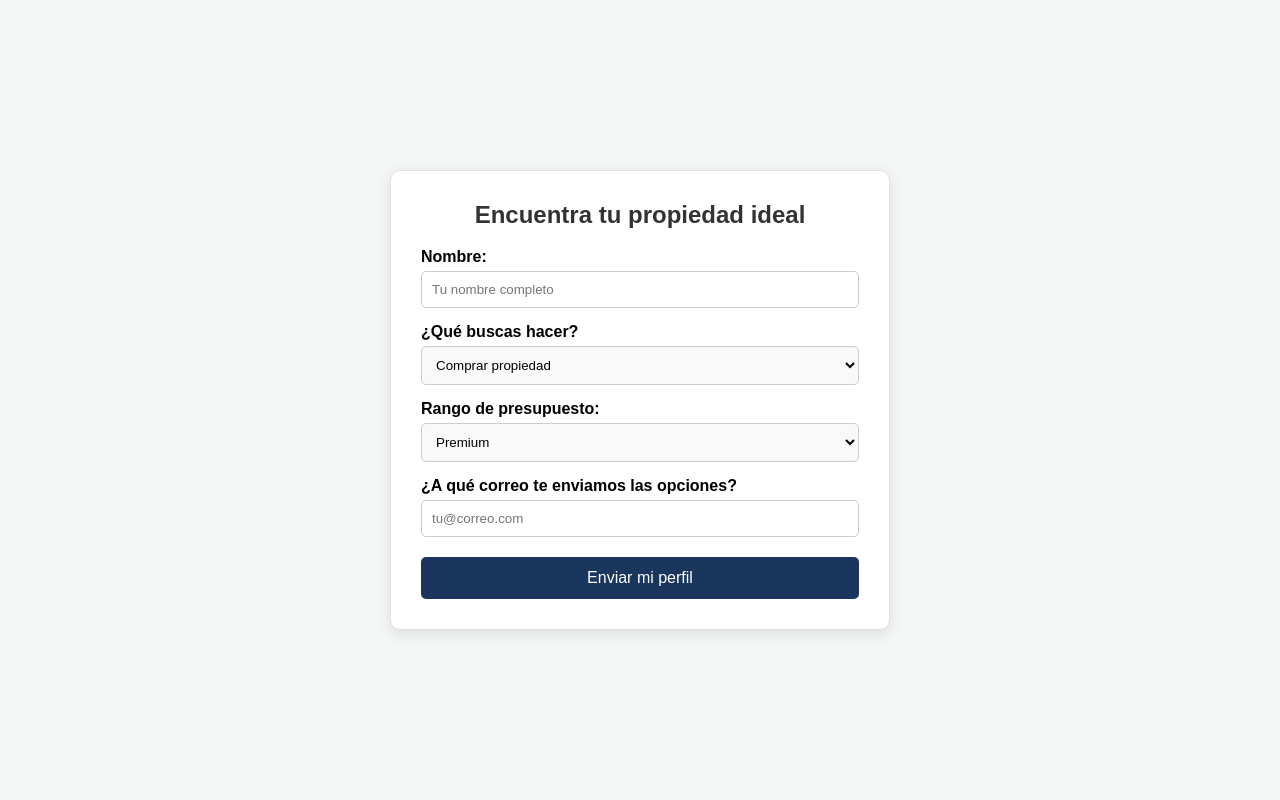
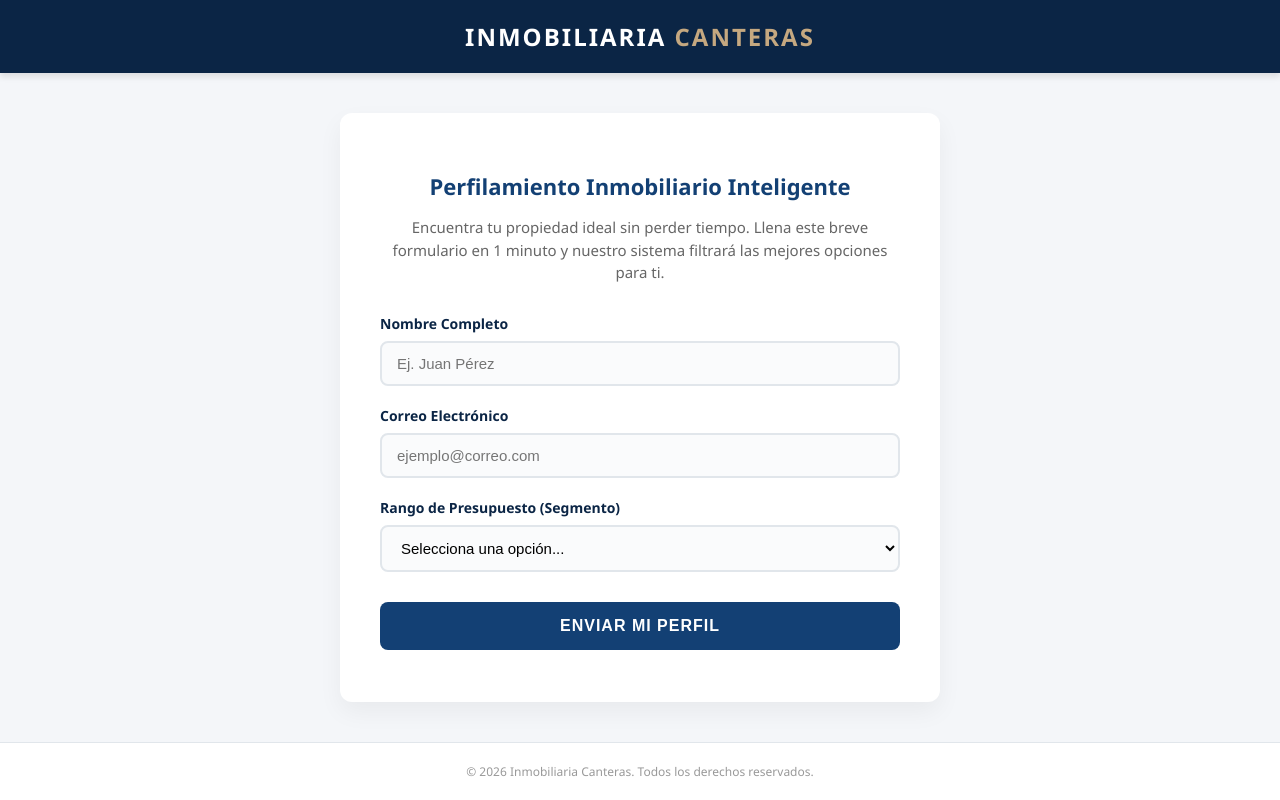
Before and after one commit to Kale108/kale108.github.io, a plain HTML site: page index.html in a window 1280 px wide. Drawn offline with Linux system fonts and the light colour scheme.

Commit message:
Update index.html

```diff
--- a/index.html
+++ b/index.html
@@ -3,33 +3,194 @@
 <head>
     <meta charset="UTF-8">
     <meta name="viewport" content="width=device-width, initial-scale=1.0">
-    <title>Inmobiliaria Canteras</title>
+    <title>Inmobiliaria Canteras | Búsqueda Inteligente</title>
+    <style>
+        :root {
+            --azul-oscuro: #0b2545;
+            --azul-medio: #134074;
+            --dorado: #c5a880;
+            --gris-claro: #f4f6f9;
+            --blanco: #ffffff;
+            --texto: #333333;
+        }
+
+        body {
+            margin: 0;
+            padding: 0;
+            font-family: 'Segoe UI', Tahoma, Geneva, Verdana, sans-serif;
+            background-color: var(--gris-claro);
+            color: var(--texto);
+            display: flex;
+            flex-direction: column;
+            min-height: 100vh;
+        }
+
+        /* Encabezado / Navbar */
+        header {
+            background-color: var(--azul-oscuro);
+            padding: 20px;
+            text-align: center;
+            box-shadow: 0 4px 6px rgba(0,0,0,0.1);
+        }
+
+        header h1 {
+            color: var(--blanco);
+            margin: 0;
+            font-size: 24px;
+            letter-spacing: 2px;
+            text-transform: uppercase;
+        }
+
+        header span {
+            color: var(--dorado);
+        }
+
+        /* Contenedor Principal */
+        .container {
+            flex: 1;
+            max-width: 600px;
+            width: 90%;
+            margin: 40px auto;
+            background: var(--blanco);
+            padding: 40px;
+            border-radius: 12px;
+            box-shadow: 0 10px 25px rgba(0,0,0,0.05);
+            box-sizing: border-box;
+        }
+
+        .intro {
+            text-align: center;
+            margin-bottom: 30px;
+        }
+
+        .intro h2 {
+            color: var(--azul-medio);
+            margin-bottom: 10px;
+            font-size: 22px;
+        }
+
+        .intro p {
+            color: #666;
+            font-size: 15px;
+            line-height: 1.5;
+        }
+
+        /* Formulario */
+        form {
+            display: flex;
+            flex-direction: column;
+            gap: 20px;
+        }
+
+        .form-group {
+            display: flex;
+            flex-direction: column;
+            gap: 8px;
+        }
+
+        label {
+            font-weight: 600;
+            color: var(--azul-oscuro);
+            font-size: 14px;
+        }
+
+        input[type="text"],
+        input[type="email"],
+        select {
+            padding: 12px 15px;
+            border: 2px solid #e1e6eb;
+            border-radius: 8px;
+            font-size: 15px;
+            outline: none;
+            transition: border-color 0.3s;
+            background-color: #fafbfc;
+        }
+
+        input[type="text"]:focus,
+        input[type="email"]:focus,
+        select:focus {
+            border-color: var(--azul-medio);
+            background-color: var(--blanco);
+        }
+
+        /* Botón de Enviar */
+        button {
+            background-color: var(--azul-medio);
+            color: var(--blanco);
+            border: none;
+            padding: 15px;
+            font-size: 16px;
+            font-weight: bold;
+            border-radius: 8px;
+            cursor: pointer;
+            transition: background-color 0.3s, transform 0.1s;
+            text-transform: uppercase;
+            letter-spacing: 1px;
+            margin-top: 10px;
+        }
+
+        button:hover {
+            background-color: var(--azul-oscuro);
+        }
+
+        button:active {
+            transform: scale(0.98);
+        }
+
+        /* Footer */
+        footer {
+            text-align: center;
+            padding: 20px;
+            font-size: 12px;
+            color: #999;
+            background-color: #fff;
+            border-top: 1px solid #e1e6eb;
+        }
+    </style>
 </head>
-<body style="background-color: #f4f7f6; font-family: sans-serif; display: flex; justify-content: center; align-items: center; min-height: 100vh; margin: 0;">
+<body>
 
-    <div style="max-width: 500px; width: 100%; padding: 30px; border: 1px solid #e0e0e0; border-radius: 10px; box-shadow: 0 4px 15px rgba(0,0,0,0.1); background-color: #ffffff; box-sizing: border-box;">
-        <h2 style="text-align: center; color: #333; margin-top: 0;">Encuentra tu propiedad ideal</h2>
+    <!-- Encabezado con la Marca -->
+    <header>
+        <h1>Inmobiliaria <span>Canteras</span></h1>
+    </header>
 
+    <!-- Contenedor del Formulario -->
+    <div class="container">
+        <div class="intro">
+            <h2>Perfilamiento Inmobiliario Inteligente</h2>
+            <p>Encuentra tu propiedad ideal sin perder tiempo. Llena este breve formulario en 1 minuto y nuestro sistema filtrará las mejores opciones para ti.</p>
+        </div>
+
+        <!-- REEMPLAZA EL LINK DE ENLACE_DE_TU_WEBHOOK POR TU URL DE MAKE -->
         <form action="https://hook.us2.make.com/nf6jebhtwtimni6mp3ht55fp12wufsh5" method="POST">
-            <label style="display: block; margin-bottom: 5px; font-weight: bold;">Nombre:</label>
-            <input type="text" id="nombre" name="nombre" placeholder="Tu nombre completo" required style="width: 100%; padding: 10px; margin-bottom: 15px; border: 1px solid #ccc; border-radius: 5px; box-sizing: border-box;">
 
-            <label style="display: block; margin-bottom: 5px; font-weight: bold;">¿Qué buscas hacer?</label>
-            <select id="tipo" name="tipo" style="width: 100%; padding: 10px; margin-bottom: 15px; border: 1px solid #ccc; border-radius: 5px; background-color: #f9f9f9; box-sizing: border-box;">
-                <option value="comprar">Comprar propiedad</option>
-            </select>
+            <div class="form-group">
+                <label for="nombre">Nombre Completo</label>
+                <input type="text" id="nombre" name="nombre" placeholder="Ej. Juan Pérez" required>
+            </div>
 
-            <label style="display: block; margin-bottom: 5px; font-weight: bold;">Rango de presupuesto:</label>
-            <select id="presupuesto" name="presupuesto" required style="width: 100%; padding: 10px; margin-bottom: 15px; border: 1px solid #ccc; border-radius: 5px; background-color: #f9f9f9; box-sizing: border-box;">
-                <option value="premium">Premium</option>
-                <option value="estandar">Estándar</option>
-            </select>
+            <div class="form-group">
+                <label for="email">Correo Electrónico</label>
+                <input type="email" id="email" name="email" placeholder="ejemplo@correo.com" required>
+            </div>
 
-            <label style="display: block; margin-bottom: 5px; font-weight: bold;">¿A qué correo te enviamos las opciones?</label>
-            <input type="email" id="email" name="email" placeholder="tu@correo.com" required style="width: 100%; padding: 10px; margin-bottom: 20px; border: 1px solid #ccc; border-radius: 5px; box-sizing: border-box;">
+            <div class="form-group">
+                <label for="presupuesto">Rango de Presupuesto (Segmento)</label>
+                <select id="presupuesto" name="presupuesto" required>
+                    <option value="" disabled selected>Selecciona una opción...</option>
+                    <option value="Estándar">Estándar (Propiedades residenciales y de entrada)</option>
+                    <option value="Premium">Premium (Propiedades exclusivas de alta gama)</option>
+                </select>
+            </div>
 
-            <button type="submit" style="width: 100%; padding: 12px; background-color: #1a365d; color: white; border: none; border-radius: 5px; font-size: 16px; cursor: pointer;">Enviar mi perfil</button>
+            <button type="submit">Enviar mi perfil</button>
         </form>
     </div>
+
+    <footer>
+        &copy; 2026 Inmobiliaria Canteras. Todos los derechos reservados.
+    </footer>
+
 </body>
 </html>
```
